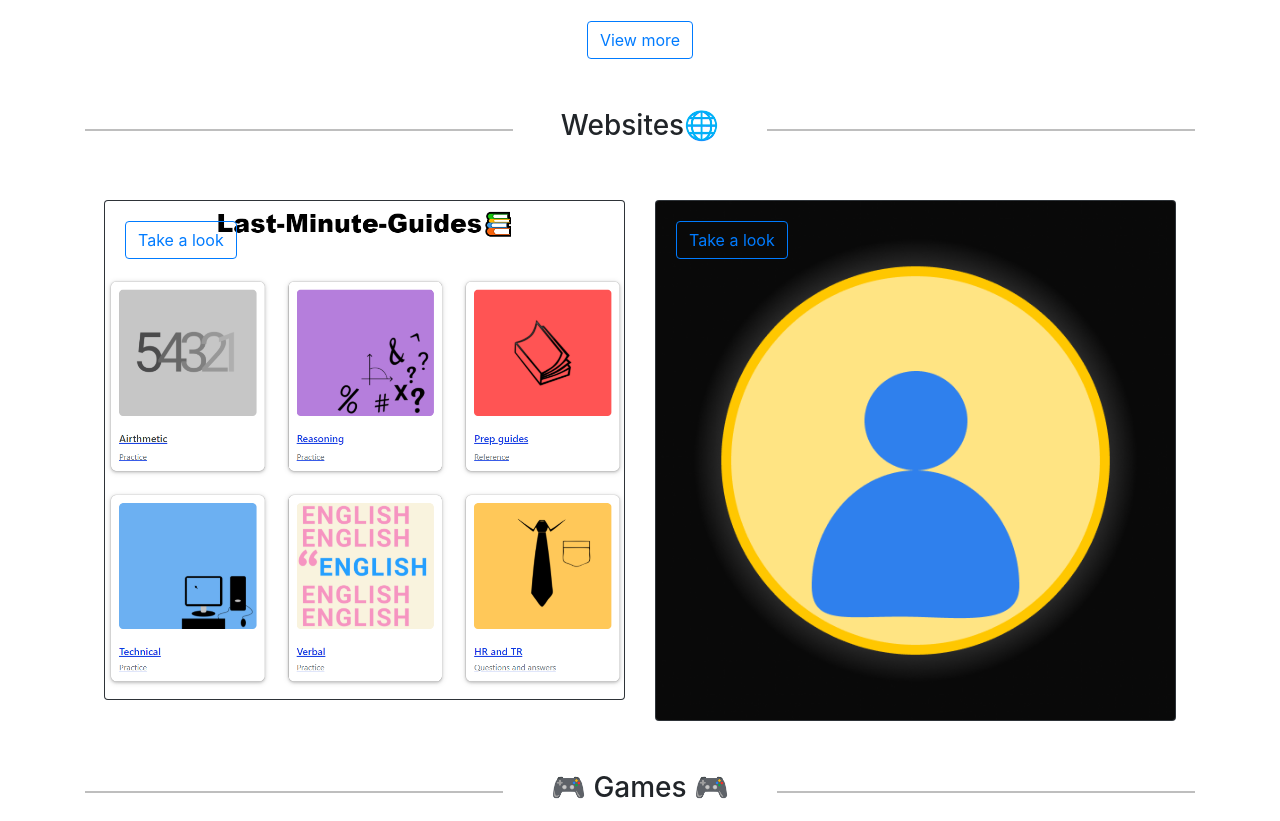
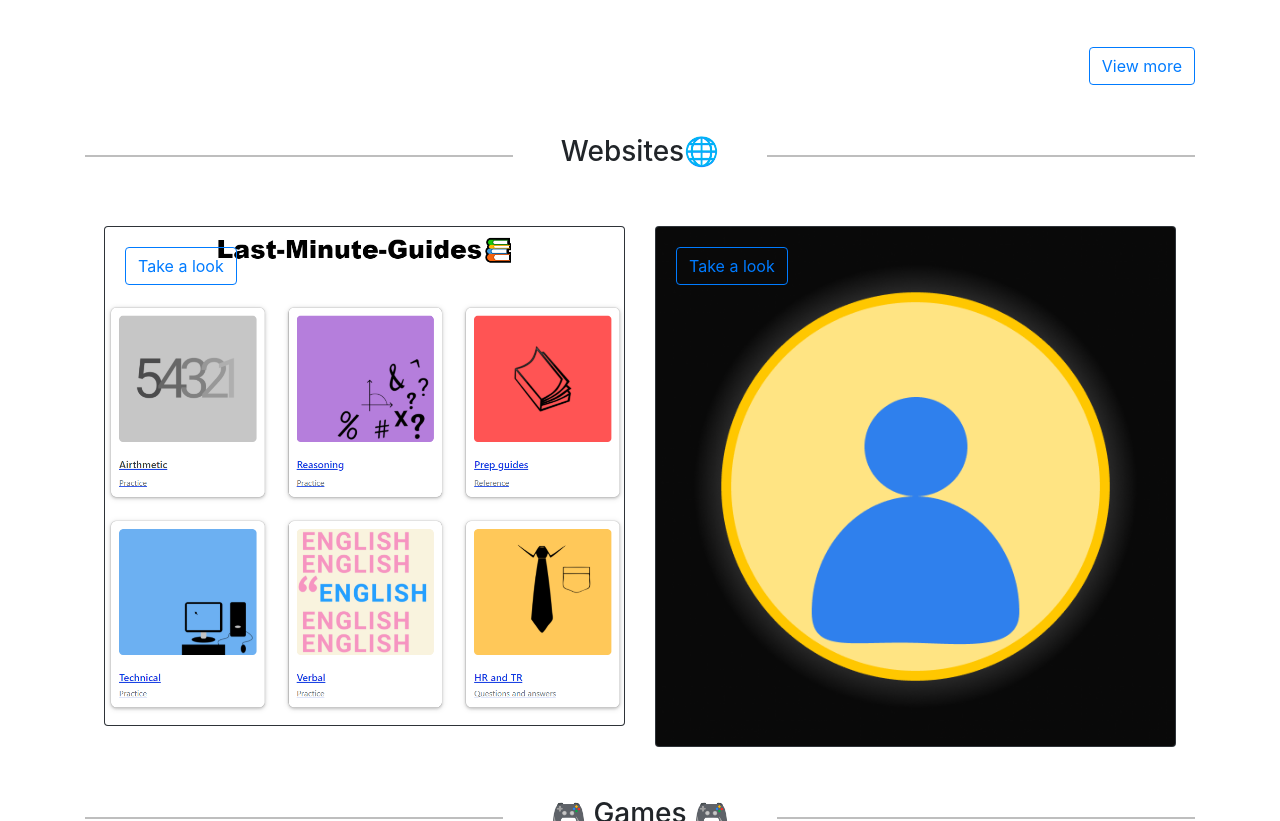
Before and after one commit to P-P-S-Naresh-Varma/Portfolio2, a website built with Parcel: page index.html in a window 1280 px wide. Shown: the part 1669-2490 px from the top of the page. Built offline with nearby package versions, Linux system fonts and the light colour scheme.

Commit message:
Aligned View More button to the END

```diff
--- a/index.html
+++ b/index.html
@@ -260,9 +260,12 @@
           </div>
         </div>
       </div>
-    </div>
-    <br>
-        <center><button type="button" id="toggleabandoned" class="btn btn-outline-primary">View more</button></center>
+
+<div class="d-flex justify-content-end">
+    <button type="button" id="toggleabandoned" class="btn btn-outline-primary">View more</button>
+</div>
+</div>
+
 
 
 
```
